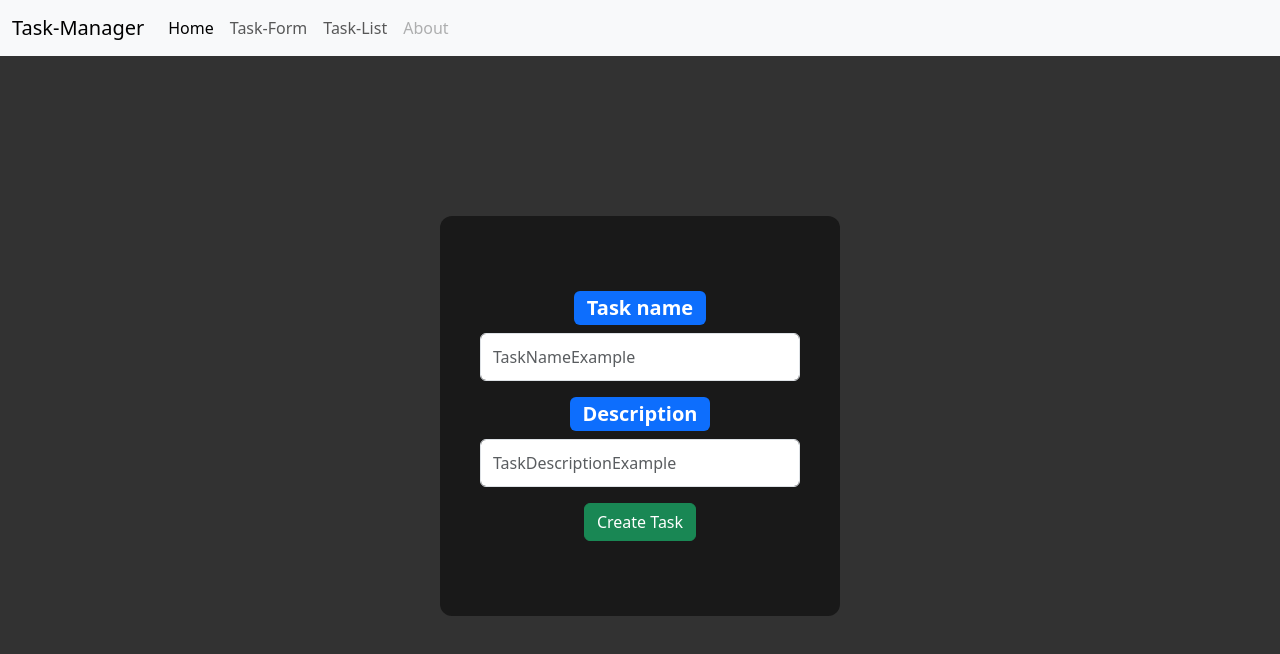
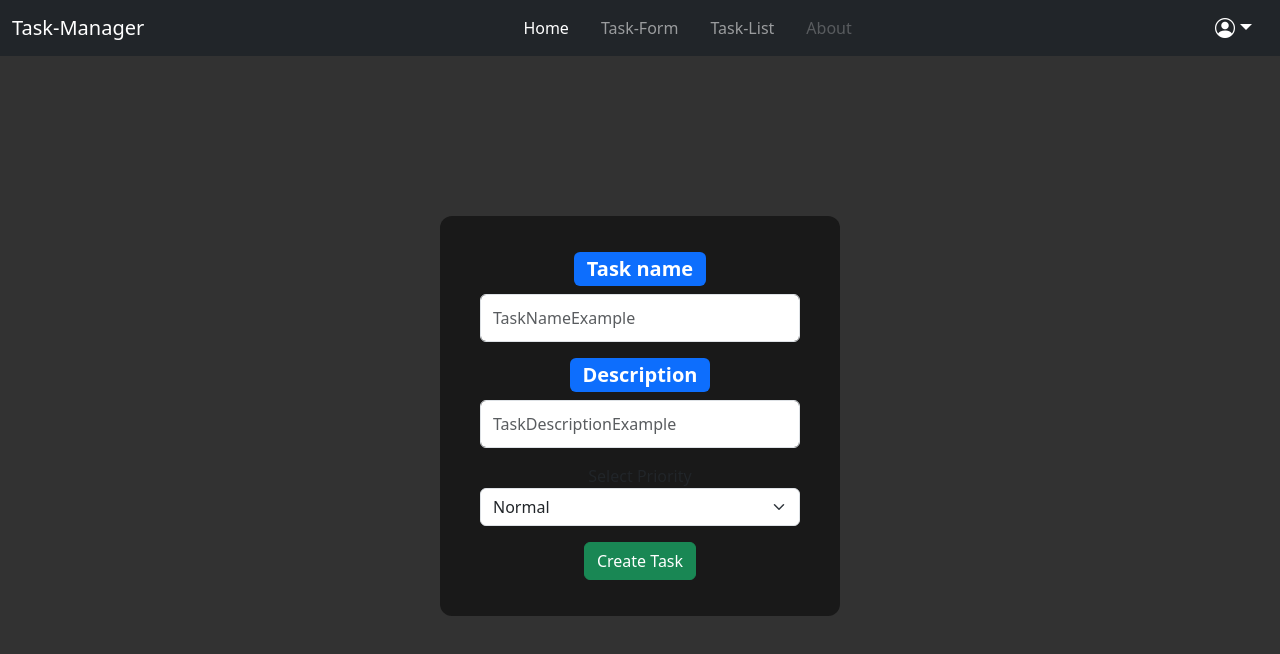
Before and after one commit to LemonMantis5571/Task-List-Manager, a React (Create React App) app: page /task-form in a window 1280 px wide. Shown: the top 654 px of the page. Built offline with nearby package versions, Linux system fonts and the light colour scheme.

Commit message:
Agregando date y niveles

```diff
--- a/package.json
+++ b/package.json
@@ -7,8 +7,10 @@
     "@testing-library/react": "^11.2.7",
     "@testing-library/user-event": "^12.8.3",
     "bootstrap": "^5.3.0-alpha1",
+    "bootstrap-icons": "^1.10.3",
     "formik": "^2.2.9",
     "react": "^17.0.2",
+    "react-datepicker": "^4.10.0",
     "react-dom": "^17.0.2",
     "react-router-dom": "^6.8.1",
     "react-scripts": "^5.0.1",
--- a/src/Routes/TaskNavBar.jsx
+++ b/src/Routes/TaskNavBar.jsx
@@ -8,14 +8,14 @@ import HomePage from '../Pages/HomePage';
 const TaskNavBar = () => {
     return (
      <Router>
-        <nav className='navbar navbar-expand-lg bg-body-tertiary'>
+        <nav className='navbar justify-content-center navbar-expand-md bg-dark' data-bs-theme="dark">
             <div className="container-fluid">
                 <Link className="navbar-brand" href='/'>Task-Manager</Link>
                 <button className="navbar-toggler" type="button" data-bs-toggle="collapse" data-bs-target="#navbarNav" aria-controls="navbarNav" aria-expanded="false" aria-label="Toggle navigation">
                 <span className="navbar-toggler-icon"></span>
                 </button>
-                <div className="collapse navbar-collapse" id="navbarNav">
-                    <ul className="navbar-nav">
+                <div className="collapse navbar-collapse d-flex justify-content-center" id="navbarNav">
+                    <ul className="navbar-nav gap-3">
                         <li className="nav-item">
                             <Link className="nav-link active" aria-current="page" to='/'>Home</Link>
                         </li>
@@ -30,6 +30,18 @@ const TaskNavBar = () => {
                         </li>
                     </ul>
                </div>
+               <div className="navbar-brand nav-item dropdown ">
+                    <i className="nav-link dropdown-toggle" role='button' data-bs-toggle="dropdown" aria-expanded="false">
+                        <i className='bi bi-person-circle'></i>
+                    </i>
+
+                    <ul className="dropdown-menu dropdown-menu-end">
+                        <li><Link className="dropdown-item" href="/">Create Account</Link></li>
+                        <li><Link className="dropdown-item" href="/">Login</Link></li>
+                        <li><hr className="dropdown-divider"/></li>
+                        <li><Link className="dropdown-item" href="/">Logout</Link></li>
+                    </ul>
+                </div>
             </div>
         </nav>
             <Routes>
--- /dev/null
+++ b/src/components/DateHandle/DatePicker.jsx
@@ -0,0 +1,20 @@
+import React from "react";
+import { useField, useFormikContext } from "formik";
+import DatePicker from "react-datepicker";
+
+export const DatePickerField = ({ ...props }) => {
+  const { setFieldValue } = useFormikContext();
+  const [field] = useField(props);
+  return (
+    <DatePicker
+      {...field}
+      {...props}
+      selected={(field.value && new Date(field.value)) || null}
+      onChange={val => {
+        setFieldValue(field.name, val);
+      }}
+    />
+  );
+};
+
+export default DatePickerField;
--- a/src/components/Task.jsx
+++ b/src/components/Task.jsx
@@ -7,15 +7,15 @@ const Task = ({task, id}) => {
 
 
     return (
-        <tr onClick={() => dispatch({type: TOGGLE_COMPLETE, payload: {id: id}})}
-        className = {task.completed ? 'table-success' : 'table-danger'}>
+        <tr onClick={() => dispatch({type: TOGGLE_COMPLETE, payload: {id: id}})} className = {task.completed ? 'table-success' : 'table-danger'}>
         <th scope='row'>{task.id}</th>
         <td>{task.name}</td>
         <td>{task.description}</td>
         <td>
             {task.completed ? 'Completed' : 'Incompleted'}
         </td>
-        <td><button className='btn btn-primary' onClick={() => dispatch({type: DELETE_TASK, id})}>DELETE TASK</button></td>
+        <td>{task.priority}</td>
+        <td><button className='btn btn-danger' onClick={() => dispatch({type: DELETE_TASK, id})}>DELETE TASK</button></td>
     </tr>
     );
 }
--- a/src/components/TaskForm.jsx
+++ b/src/components/TaskForm.jsx
@@ -2,6 +2,8 @@ import React, {useRef} from 'react';
 import { ADD_TASK,  TaskDispatchContext} from './container/TaskContainer';
 import {Formik, Form, Field, ErrorMessage} from 'formik';
 import * as Yup from 'yup';
+import { LEVELS } from '../models/LEVELS.enum';
+import DatePicker from './DateHandle/DatePicker';
 
 
 
@@ -11,7 +13,9 @@ const TaskForm = () => {
     const initialValues = {
         name: '',
         description: '',
+        level: LEVELS.normal,
     }
+
     const taskSchema = Yup.object().shape(
         {
             name: Yup.string().min(2, 'Too Short')
@@ -19,8 +23,14 @@ const TaskForm = () => {
                 .required('Task name is required'),
 
             description: Yup.string().min(2,'Need a better Description')
-                .required('Description required')
+                .required('Description required'),
+
+            level: Yup.string()
+                .oneOf([LEVELS.normal, LEVELS.urgent, LEVELS.blocking], 'You must select a priority')
+                .required('Priority is required')
         }
+
+
     )
 
     const {dispatch} = TaskDispatchContext();
@@ -32,7 +42,8 @@ const TaskForm = () => {
             type: ADD_TASK,
             payload: {
                 name: values.name,
-                description: values.description
+                description: values.description,
+                priority: values.level
             }
         })
     }
@@ -42,11 +53,13 @@ const TaskForm = () => {
         <Formik
             initialValues={initialValues}
             validationSchema={taskSchema}
-            onSubmit={async (values) => {
+            onSubmit={async (values, {resetForm}) => {
                 await new Promise((r) => setTimeout(r, 500));
                 submit(values);
+                resetForm();
             }}>
-            {({isSubmitting, resetForm}) => (
+
+            {({isSubmitting}) => (
                 <div className='d-flex justify-content-center align-items-center w-100 form-div'>
                     <Form className='form-parent d-flex flex-column align-items-center justify-content-center align-self'>
                         <div className='mb-3'>
@@ -61,15 +74,22 @@ const TaskForm = () => {
                                     {/* Mensaje de error en description */}
                             <ErrorMessage name='description' component='div' className='ErrorMessage bg-danger'></ErrorMessage>
                         </div>
+
+                        <div className='mb-3'>
+                            <label htmlFor="level">Select Priority</label>
+                            <Field component="select" name="level" id="level" className="form-select">
+                                    <option value={LEVELS.normal}>Normal</option>
+                                    <option value={LEVELS.urgent}>Urgent</option>
+                                    <option value={LEVELS.blocking}>Blocking</option>
+                            </Field>
+                            <ErrorMessage name='level' component='div' className='ErrorMessage bg-danger'></ErrorMessage>
+                        </div>
                         <div>
                             <button type="submit" className='btn btn-success'>Create Task</button>
                                 {isSubmitting ? (<p style={{color: 'white'}}>Submiting Task...</p>) : null}
-                                {resetForm}
                         </div>
                     </Form>
-                </div>
-
-            )}
+                </div>)}
 
 
         </Formik>
--- a/src/components/TaskList.jsx
+++ b/src/components/TaskList.jsx
@@ -45,6 +45,7 @@ const TaskList = () => {
                         <th scope='col'>Task Name</th>
                         <th scope='col'>Details</th>
                         <th scope='col'>State</th>
+                        <th scope='col'>Priority</th>
                         <th scope='col'>Actions</th>
                     </tr>
                 </thead>
--- a/src/components/container/TaskContainer.jsx
+++ b/src/components/container/TaskContainer.jsx
@@ -82,7 +82,8 @@ const TaskReducer = (state,action) => {
                     id: state.length,
                     completed: false,
                     name : action.payload.name,
-                    description: action.payload.description
+                    description: action.payload.description,
+                    priority: action.payload.priority
                 }
             ]
 
--- a/src/index.css
+++ b/src/index.css
@@ -32,8 +32,6 @@ code {
 
 }
 
-
-
 .form-label {
   color: white;
 }
--- a/src/index.js
+++ b/src/index.js
@@ -4,6 +4,8 @@ import './index.css';
 import App from './App';
 import reportWebVitals from './reportWebVitals';
 import 'bootstrap/dist/css/bootstrap.css';
+import 'bootstrap-icons/font/bootstrap-icons.css';
+import 'bootstrap/dist/js/bootstrap';
 
 ReactDOM.render(
   <React.StrictMode>
--- /dev/null
+++ b/src/models/LEVELS.enum.js
@@ -0,0 +1,5 @@
+export const LEVELS = {
+    normal: 'NORMAL',
+    urgent: 'URGENT',
+    blocking: 'BLOCKING',
+}
```
Also changed, not shown: 1 other file (tests, documents, lock files or other folders).
